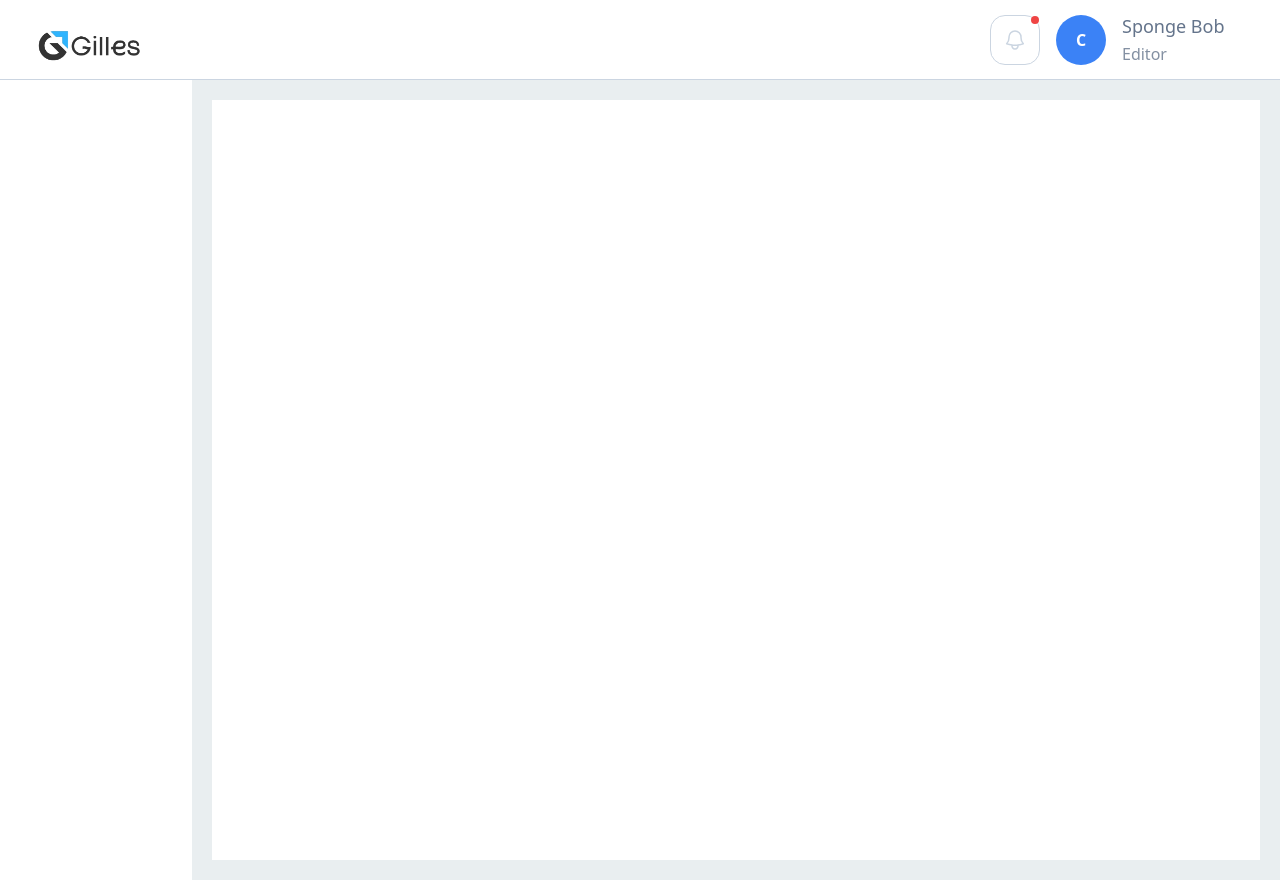
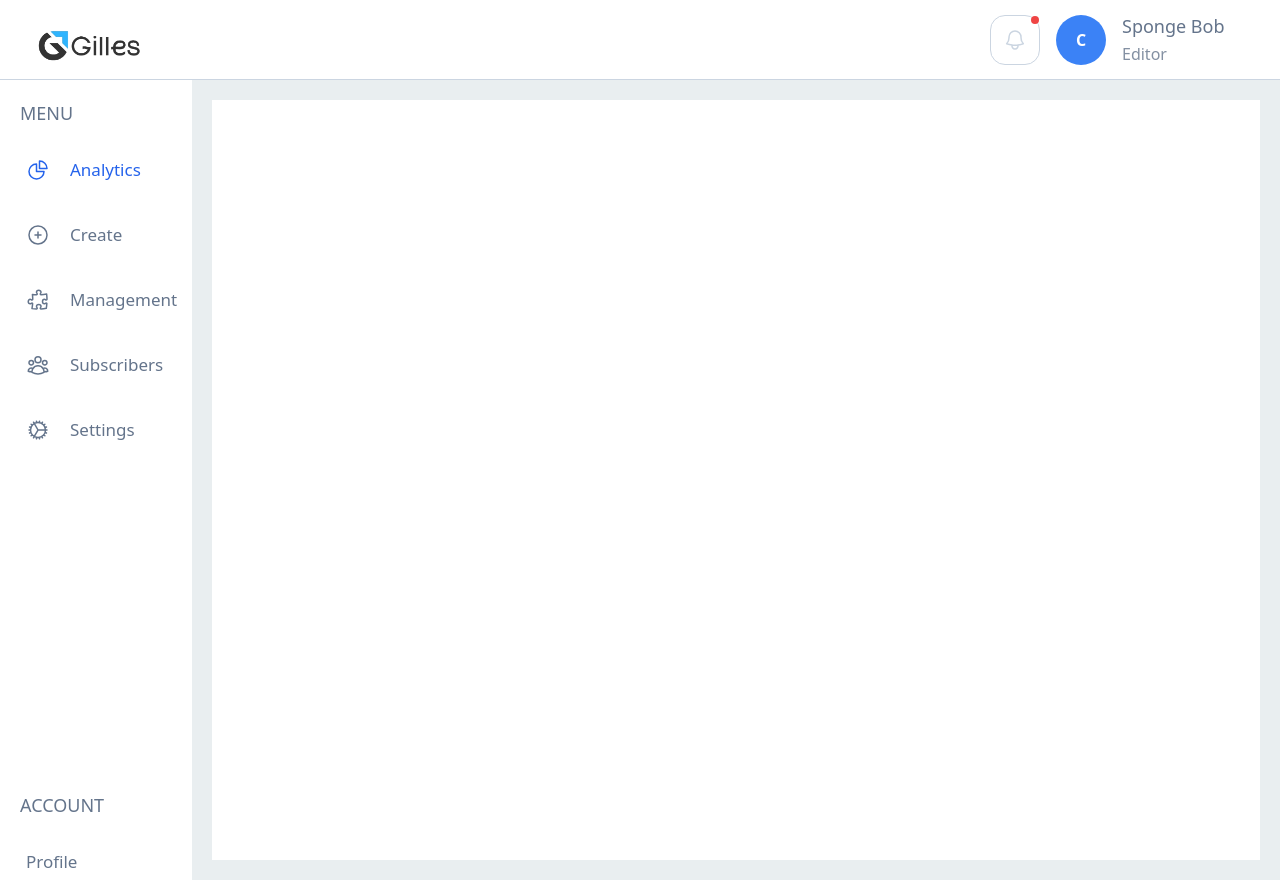
Before and after one commit to KWIZERA-CALEB/gilles, a React (Vite) app in the folder frontend/: page /admin/analytics in a window 1280 px wide. Built offline with nearby package versions, Linux system fonts and the light colour scheme.

Commit message:
Updated the menu links

```diff
--- /dev/null
+++ b/frontend/src/Admin/Pages/Create.tsx
@@ -0,0 +1,10 @@
+
+const Create = () => {
+  return (
+    <div>
+
+    </div>
+  )
+}
+
+export default Create
--- /dev/null
+++ b/frontend/src/Admin/Pages/Management.tsx
@@ -0,0 +1,10 @@
+
+const Management = () => {
+  return (
+    <div>
+
+    </div>
+  )
+}
+
+export default Management
--- /dev/null
+++ b/frontend/src/Admin/Pages/Profile.tsx
@@ -0,0 +1,11 @@
+
+
+const Profile = () => {
+  return (
+    <div>
+
+    </div>
+  )
+}
+
+export default Profile
--- /dev/null
+++ b/frontend/src/Admin/Pages/Settings.tsx
@@ -0,0 +1,10 @@
+
+const Settings = () => {
+  return (
+    <div>
+
+    </div>
+  )
+}
+
+export default Settings
--- /dev/null
+++ b/frontend/src/Admin/Pages/Subscribers.tsx
@@ -0,0 +1,10 @@
+
+const Subscribers = () => {
+  return (
+    <div>
+
+    </div>
+  )
+}
+
+export default Subscribers
--- /dev/null
+++ b/frontend/src/Components/molecules/MenuLink.tsx
@@ -0,0 +1,23 @@
+import { ReactNode } from 'react'
+import { Link } from 'react-router-dom';
+
+type LinkProps = {
+    to: string,
+    textColor: string,
+    children: ReactNode
+}
+
+const MenuLink = (props: LinkProps) => {
+    const { to, children, textColor } = props
+  return (
+    <Link to={to} >
+        <div className="hover:bg-gray-300 cursor-pointer transition pt-[4px] pb-[4px] pr-[6px] pl-[6px] w-full h-[45px] flex items-center rounded-[6px]">
+            <div>
+                <h4 style={{color: textColor}} className="font-[500] text-[17px] cursor-pointer flex flex-row items-center">{children}</h4>
+            </div>
+        </div>
+    </Link>
+  )
+}
+
+export default MenuLink
--- a/frontend/src/Components/organisms/Sidebar.tsx
+++ b/frontend/src/Components/organisms/Sidebar.tsx
@@ -1,9 +1,40 @@
-
+import MenuLink from "../molecules/MenuLink"
+import Button from "../atoms/Buttons/Button"
+import { ChartPieIcon } from '@heroicons/react/24/outline'
+import { PlusCircleIcon } from '@heroicons/react/24/outline'
+import { PuzzlePieceIcon } from '@heroicons/react/24/outline'
+import { UserGroupIcon } from '@heroicons/react/24/outline'
+import { CogIcon } from '@heroicons/react/24/outline'
+import { useLocation } from 'react-router-dom'
 
 const Sidebar = () => {
+    const location = useLocation();
+    console.log(location.pathname);
+
   return (
     <div className="w-[15%] h-full">
-      <div className="overflow-y-scroll w-full h-full bg-[#fff]"></div>
+      <div className="overflow-y-scroll flex flex-col space-y-[300px] w-full h-full bg-[#fff]">
+
+        <div className="w-full p-[20px]">
+            <div><h4 className="font-[500] text-[18px] mb-[20px] select-none text-slate-500">MENU</h4></div>
+            <div className="flex flex-col space-y-[20px]">
+                <MenuLink to="/admin/analytics" textColor={location.pathname === '/admin/analytics' ? '#2563eb' : '#64748b'} ><ChartPieIcon className="size-6 mr-[20px]" /> Analytics</MenuLink>
+                <MenuLink to="/admin/create" textColor={location.pathname === '/admin/create' ? '#2563eb' : '#64748b'} ><PlusCircleIcon className="size-6 mr-[20px]" /> Create</MenuLink>
+                <MenuLink to="/admin/management" textColor={location.pathname === '/admin/management' ? '#2563eb' : '#64748b'} ><PuzzlePieceIcon className="size-6 mr-[20px]" /> Management</MenuLink>
+                <MenuLink to="/admin/subscribers" textColor={location.pathname === '/admin/subscribers' ? '#2563eb' : '#64748b'} ><UserGroupIcon className="size-6 mr-[20px]" /> Subscribers</MenuLink>
+                <MenuLink to="/admin/settings" textColor={location.pathname === '/admin/settings' ? '#2563eb' : '#64748b'} ><CogIcon className="size-6 mr-[20px]" /> Settings</MenuLink>
+            </div>
+        </div>
+
+        <div className="w-full p-[20px]">
+            <div><h4 className="font-[500] text-[18px] mb-[20px] select-none text-slate-500">ACCOUNT</h4></div>
+            <div className="flex flex-col space-y-[12px]">
+                <MenuLink to="/admin/profile" textColor={location.pathname === '/admin/profile' ? '#2563eb' : '#64748b'} >Profile</MenuLink>
+                <Button bg="#ef4444" textColor="#fff">Logout</Button>
+            </div>
+        </div>
+
+      </div>
     </div>
   )
 }
```
